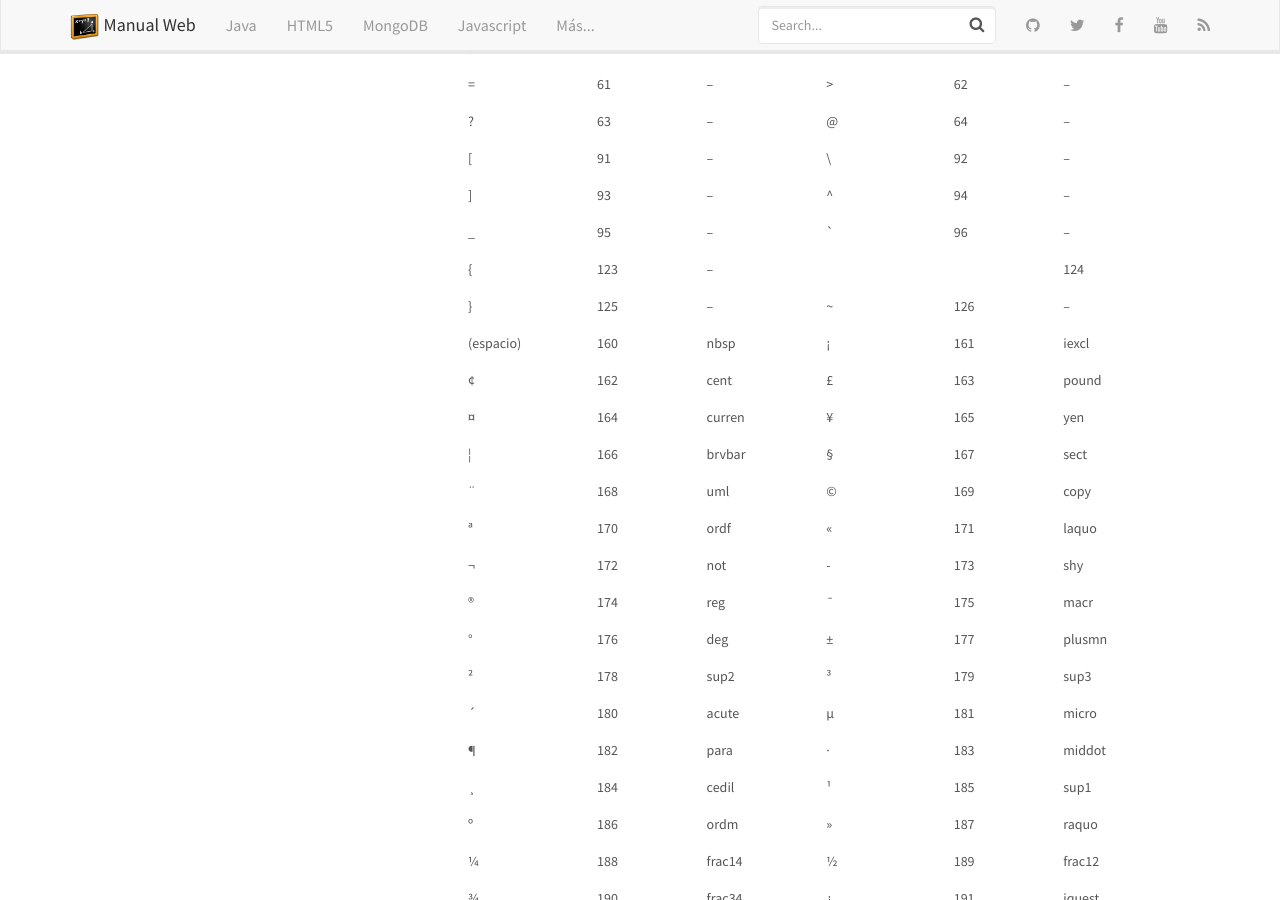
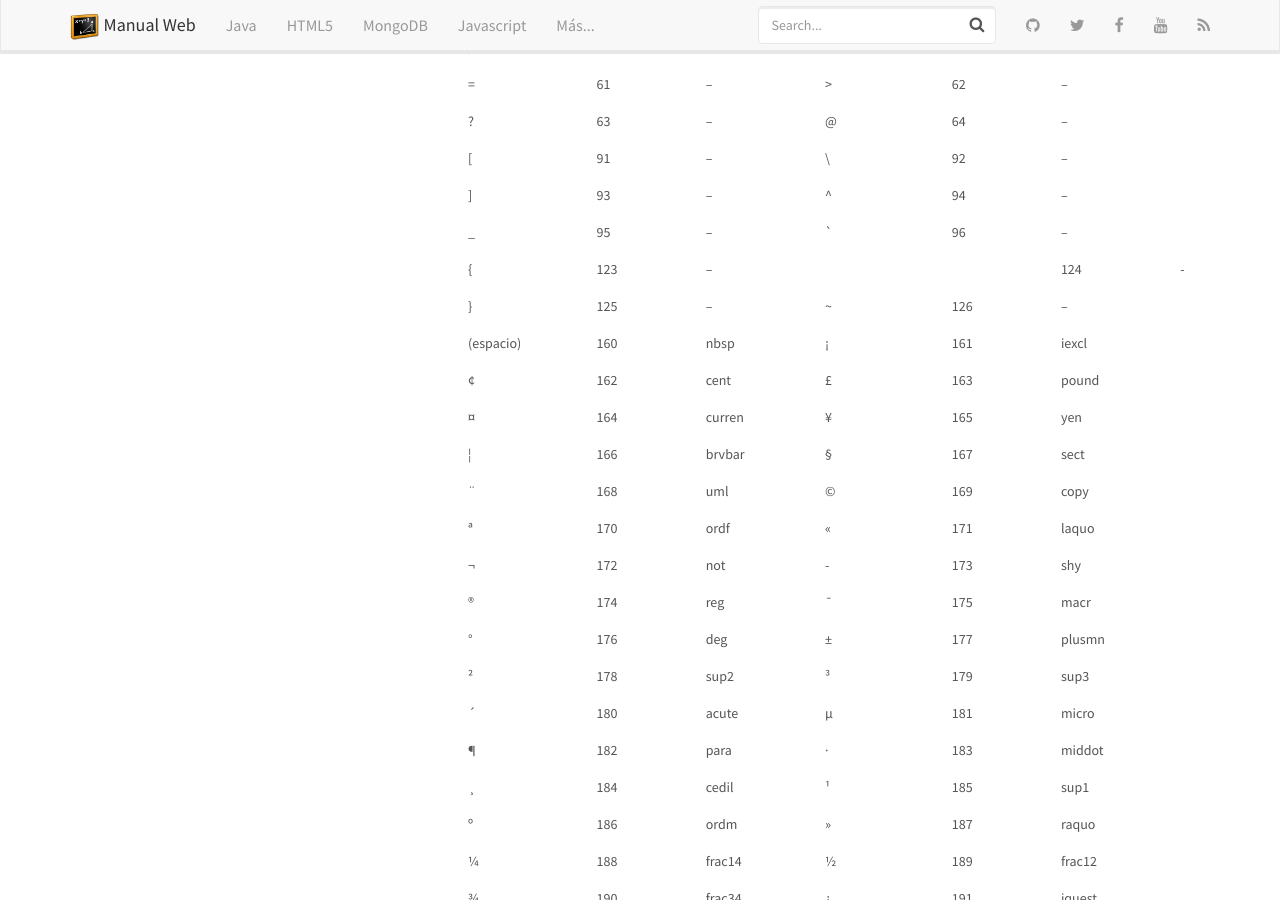
Before and after one commit to manualweb/manualweb, a Jekyll site: the page built from _html/entidades-html.md, in a window 1280 px wide and 900 px high, scrolled down 1136 px. Built offline with Jekyll 4.4.1, drawn with Linux system fonts in a browser that asks for light colours; nearby versions of some CDN libraries; comment, search, counter and statistics services are not loaded.

Commit message:
Nuevos Elementos

```diff
--- a/_html/entidades-html.md
+++ b/_html/entidades-html.md
@@ -76,7 +76,7 @@ U otros comunes:
 | [         | 91     | –       | \        | 92     | –       |
 | ]         | 93     | –       | ^        | 94     | –       |
 | _         | 95     | –       | `        | 96     | –       |
-| {         | 123    | –       | |        | 124    |         |
+| {         | 123    | –       | |        | 124    | -       |
 | }         | 125    | –       | ~        | 126    | –       |
 | (espacio) | 160    | nbsp    | ¡        | 161    | iexcl   |
 | ¢         | 162    | cent    | £        | 163    | pound   |
```
